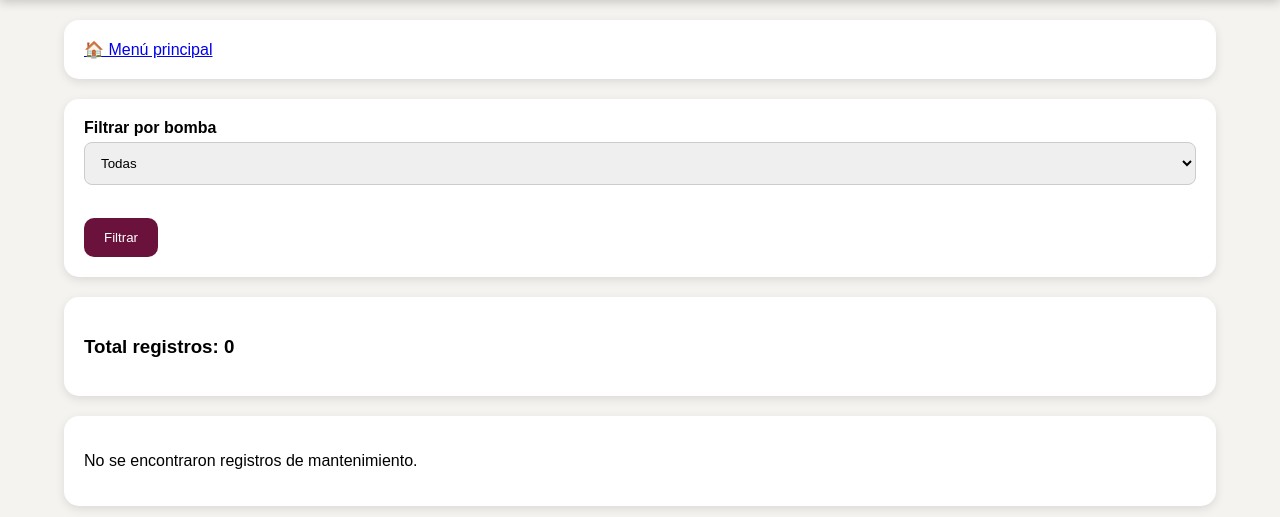
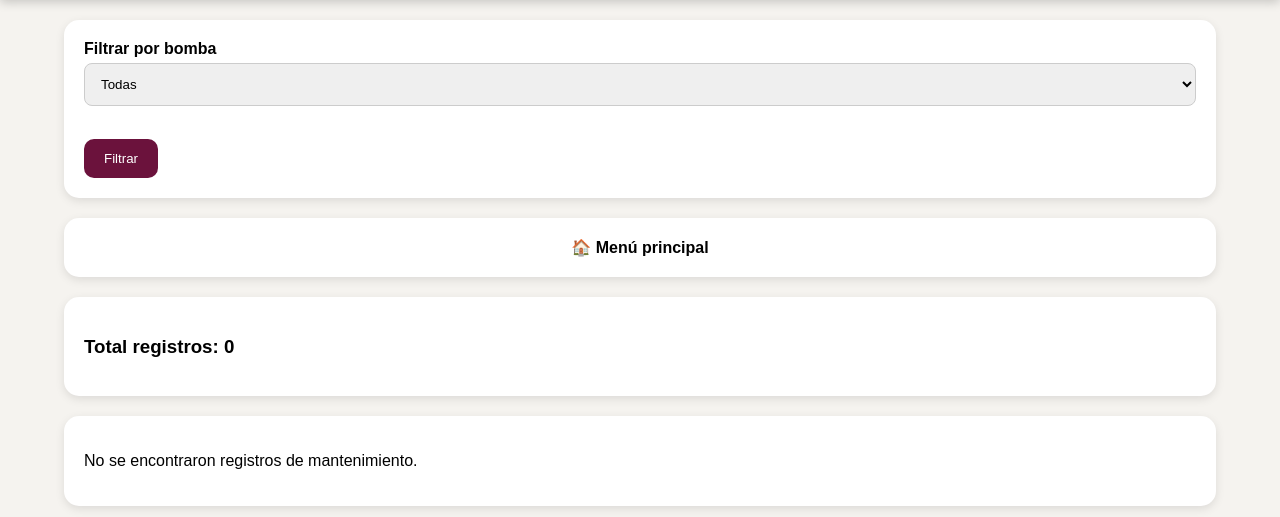
Before and after one commit to encuestasuedc-droid/sgm-bombas-sve, a Flask app: page /historial in a window 1280 px wide. Shown: the part 131-648 px from the top of the page. Run offline with Flask 3, Linux system fonts and the light colour scheme; data that the repository does not hold is empty.

Commit message:
historial.html

```diff
--- a/templates/historial.html
+++ b/templates/historial.html
@@ -3,7 +3,7 @@
 <head>
     <meta charset="UTF-8">
     <title>Historial de Mantenimientos</title>
-       <link rel="stylesheet" href="{{ url_for('static', filename='css/style.css') }}">
+    <link rel="stylesheet" href="{{ url_for('static', filename='css/style.css') }}">
 </head>
 <body>
     <header>
@@ -11,26 +11,29 @@
     </header>
 
     <div class="container">
-        <!-- Botón Menú Principal -->
-        <div class="card">
-                       <a href="{{ url_for('index') }}" class="btn-home">🏠 Menú principal</a>
-        </div>
-
         <!-- Tarjeta de Filtro -->
         <div class="card">
             <form method="GET">
-                <label for="bomba"><b>Filtrar por bomba</b></label>
-                <select name="bomba" id="bomba">
-                    <option value="">Todas</option>
+                <label><b>Filtrar por bomba</b></label>
+                <select name="bomba">
+                    <option value="" {% if not request.args.get('bomba') %}selected{% endif %}>Todas</option>
                     {% for i in range(1, 24) %}
-                                               <option value="C{{i}}" {% if request.args.get('bomba') == 'C' ~ i %}selected{% endif %}>
-                            C{{i}}
+                        {% set codigo_bomba = 'C' ~ i %}
+                        <option value="{{ codigo_bomba }}" {% if request.args.get('bomba') == codigo_bomba %}selected{% endif %}>
+                            {{ codigo_bomba }}
                         </option>
                     {% endfor %}
                 </select>
                 <br><br>
-                <button type="submit">Filtrar</button>
+                <button type="submit"> Filtrar </button>
             </form>
+        </div>
+
+        <!-- Botón Menú Principal -->
+        <div class="card" style="text-align: center;">
+            <a href="{{ url_for('index') }}" class="btn-link" style="text-decoration: none; color: inherit; font-weight: bold;">
+                🏠 Menú principal
+            </a>
         </div>
 
         <!-- Tarjeta de Contador -->
```
